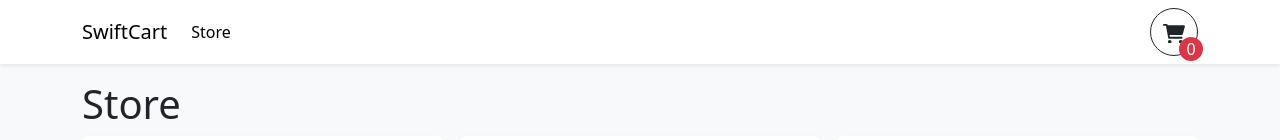
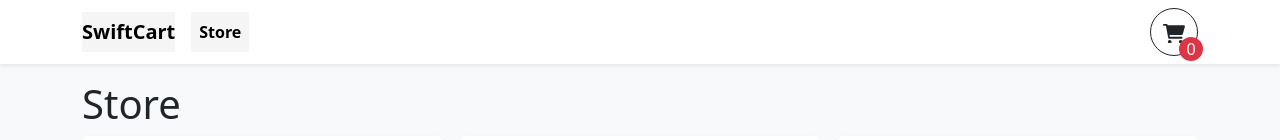
Before and after one commit to TheNewC0der-24/SwiftCart-REACT, a React (Vite) app: page /store in a window 1280 px wide. Shown: the top 140 px of the page. Built offline with nearby package versions, Linux system fonts and the light colour scheme.

Commit message:
🌈 style: Add common styling

```diff
--- a/src/Styles/App.css
+++ b/src/Styles/App.css
@@ -1,3 +1,8 @@
 .btn-close {
     box-shadow: none !important;
 }
+
+.active {
+    background-color: #f5f5f5 !important;
+    font-weight: bold !important;
+}
```
